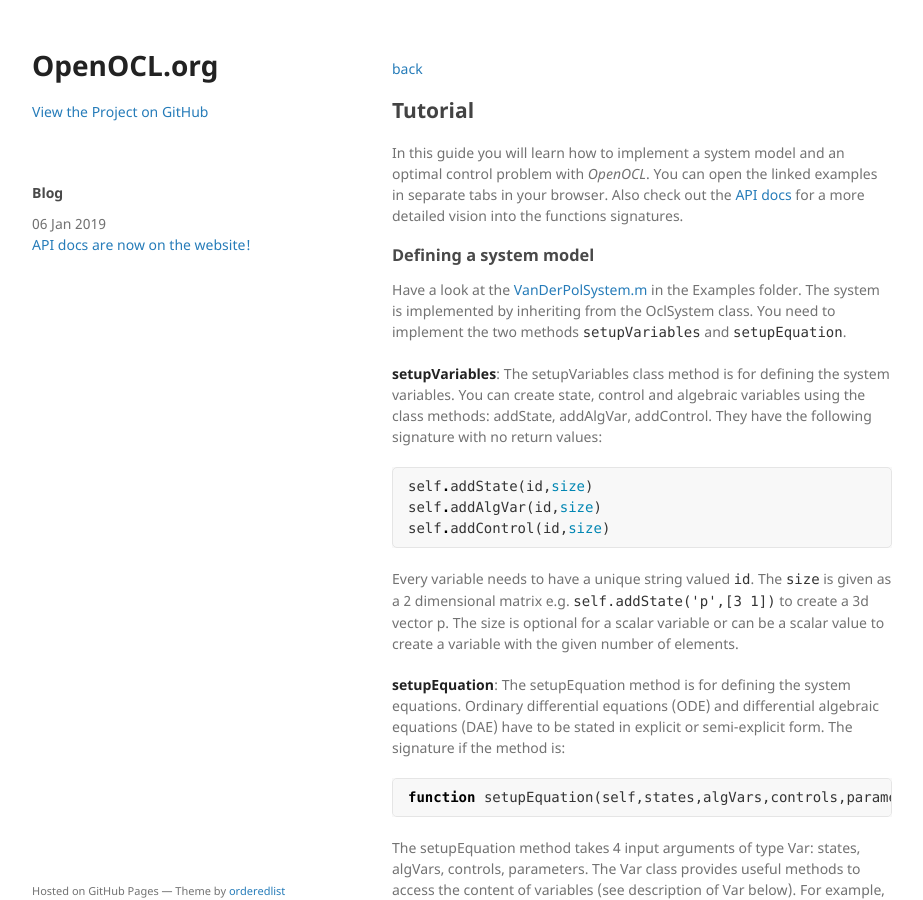
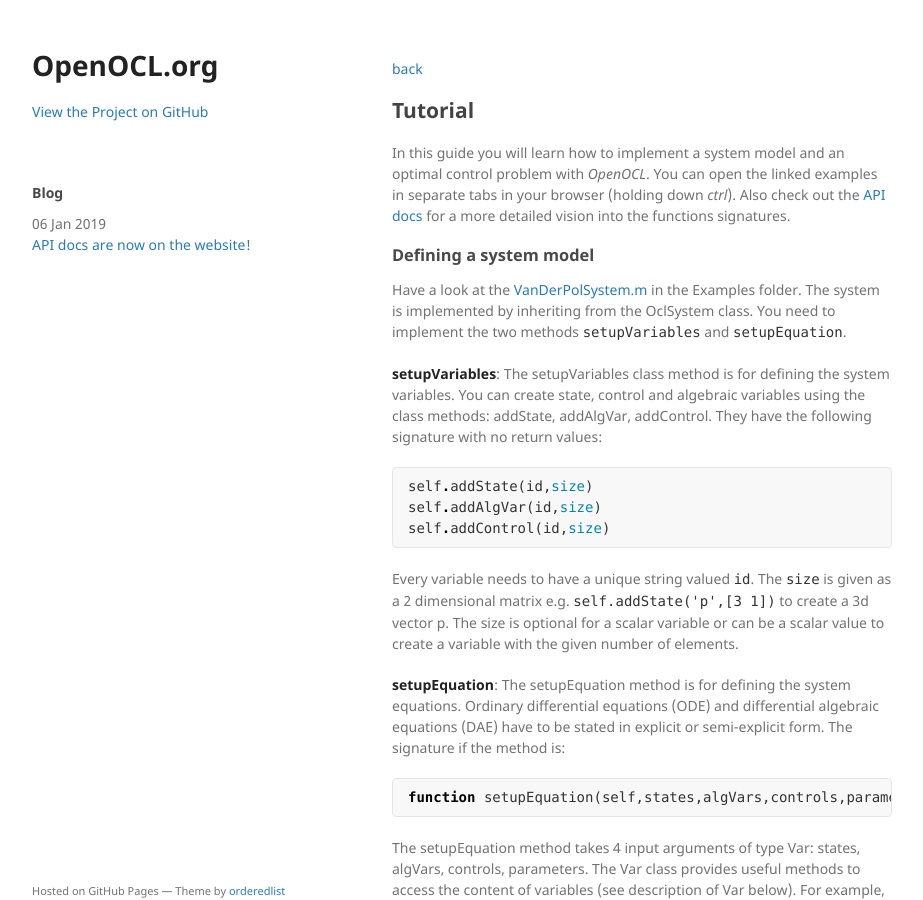
Before and after one commit to OpenOCL/openocl.github.io, a Jekyll site: the page built from tutorial.md, in a window 1280 px wide and 900 px high. Shown: the whole window, without its empty margins (178-1101 px from the left). Built offline with Jekyll 4.4.1, drawn with Linux system fonts in a browser that asks for light colours; our own code applies the rules of GitHub Pages for plain Markdown files.

Commit message:
Update tutorial.md

```diff
--- a/tutorial.md
+++ b/tutorial.md
@@ -3,7 +3,7 @@
 title: Tutorial
 ---
 
-In this guide you will learn how to implement a system model and an optimal control problem with *OpenOCL*. You can open the linked examples in separate tabs in your browser. Also check out the [API docs](https://openocl.org/api-docs/) for a more detailed vision into the functions signatures.
+In this guide you will learn how to implement a system model and an optimal control problem with *OpenOCL*. You can open the linked examples in separate tabs in your browser (holding down *ctrl*). Also check out the [API docs](https://openocl.org/api-docs/) for a more detailed vision into the functions signatures.
 
 
 ### Defining a system model
```
